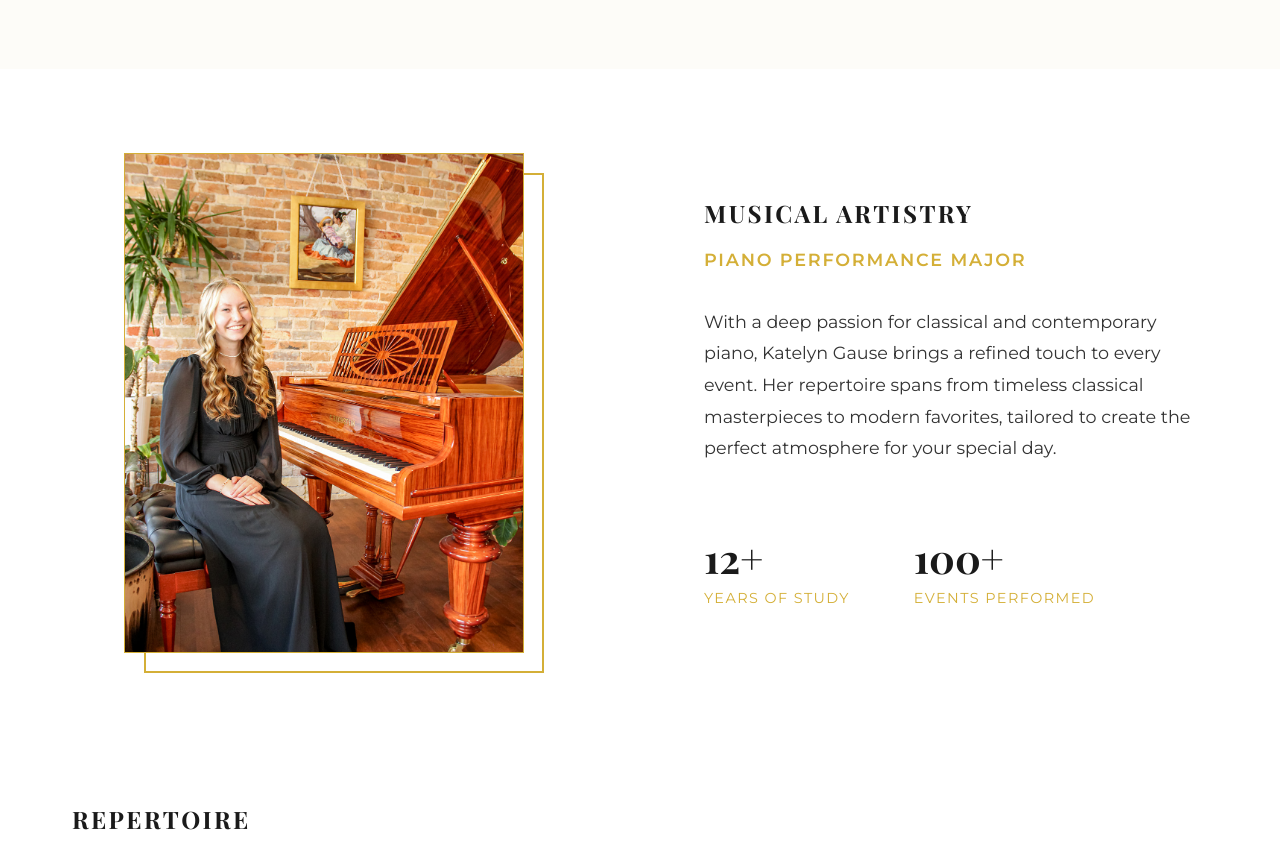
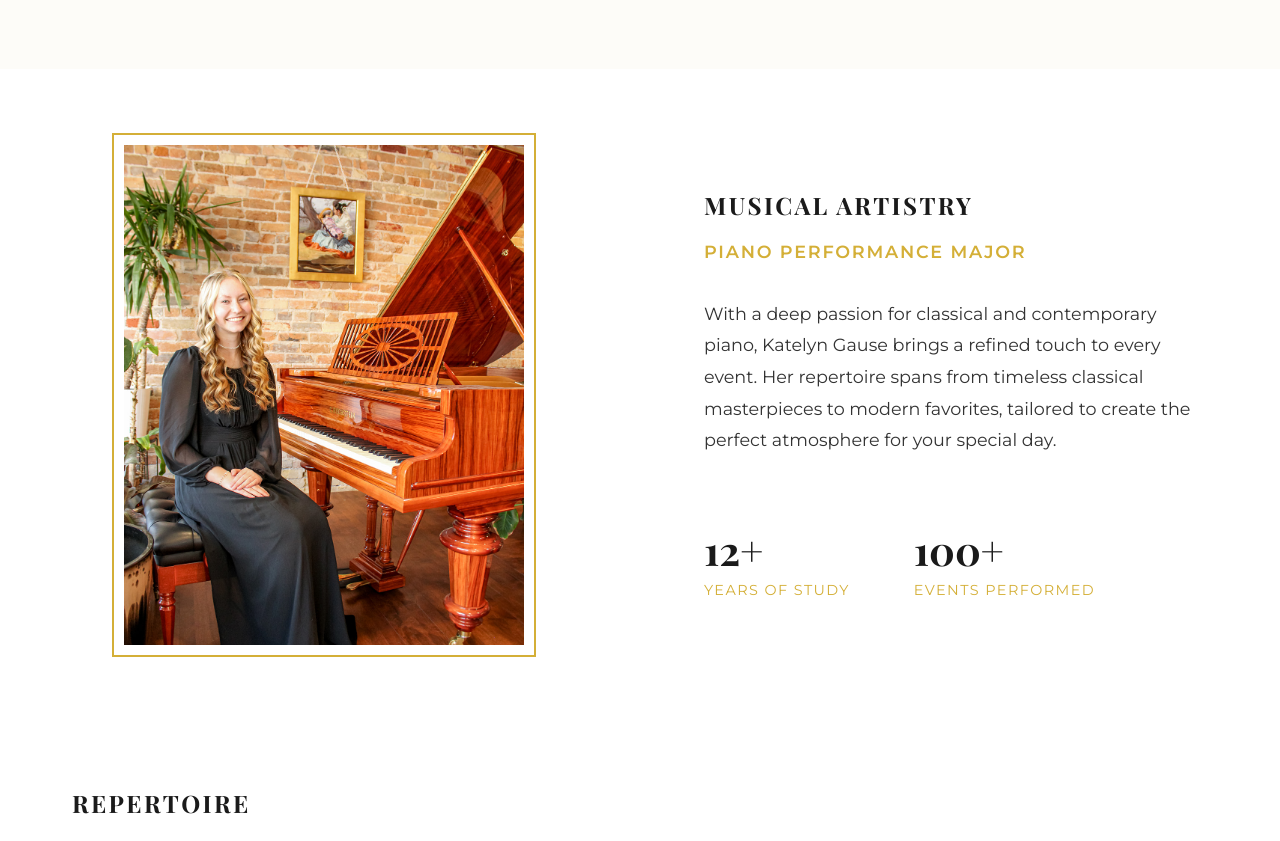
Before and after one commit to gavinmurray614-code/katelyngausepiano, a React (Vite) app: page / in a window 1280 px wide. Shown: the part 700-1541 px from the top of the page. Built offline with nearby package versions, Linux system fonts and the light colour scheme; a web font is replaced by a local one.

Commit message:
border for pic

```diff
--- a/src/components/About.css
+++ b/src/components/About.css
@@ -14,7 +14,10 @@
   display: flex;
   justify-content: center;
   align-items: center;
-  padding: 20px; /* Space for the offset border */
+  padding: 10px; /* This creates the 10px gap between the photo and the border */
+  border: 2px solid var(--color-gold); /* This is the golden accent border */
+  width: fit-content;
+  margin: 0 auto;
 }
 
 .about-portrait {
@@ -24,21 +27,11 @@
   aspect-ratio: 4/5;
   object-fit: cover;
   display: block;
-  position: relative;
-  z-index: 2;
-  border: 1px solid var(--color-gold);
 }
 
+/* We can remove the absolute positioned accent border since we are using the container border now */
 .image-accent-border {
-  position: absolute;
-  width: 100%;
-  max-width: 400px;
-  height: auto;
-  aspect-ratio: 4/5;
-  border: 2px solid var(--color-gold);
-  z-index: 1;
-  /* Shift the border 20px down and 20px right */
-  transform: translate(20px, 20px);
+  display: none;
 }
 
 .placeholder-text {
```
